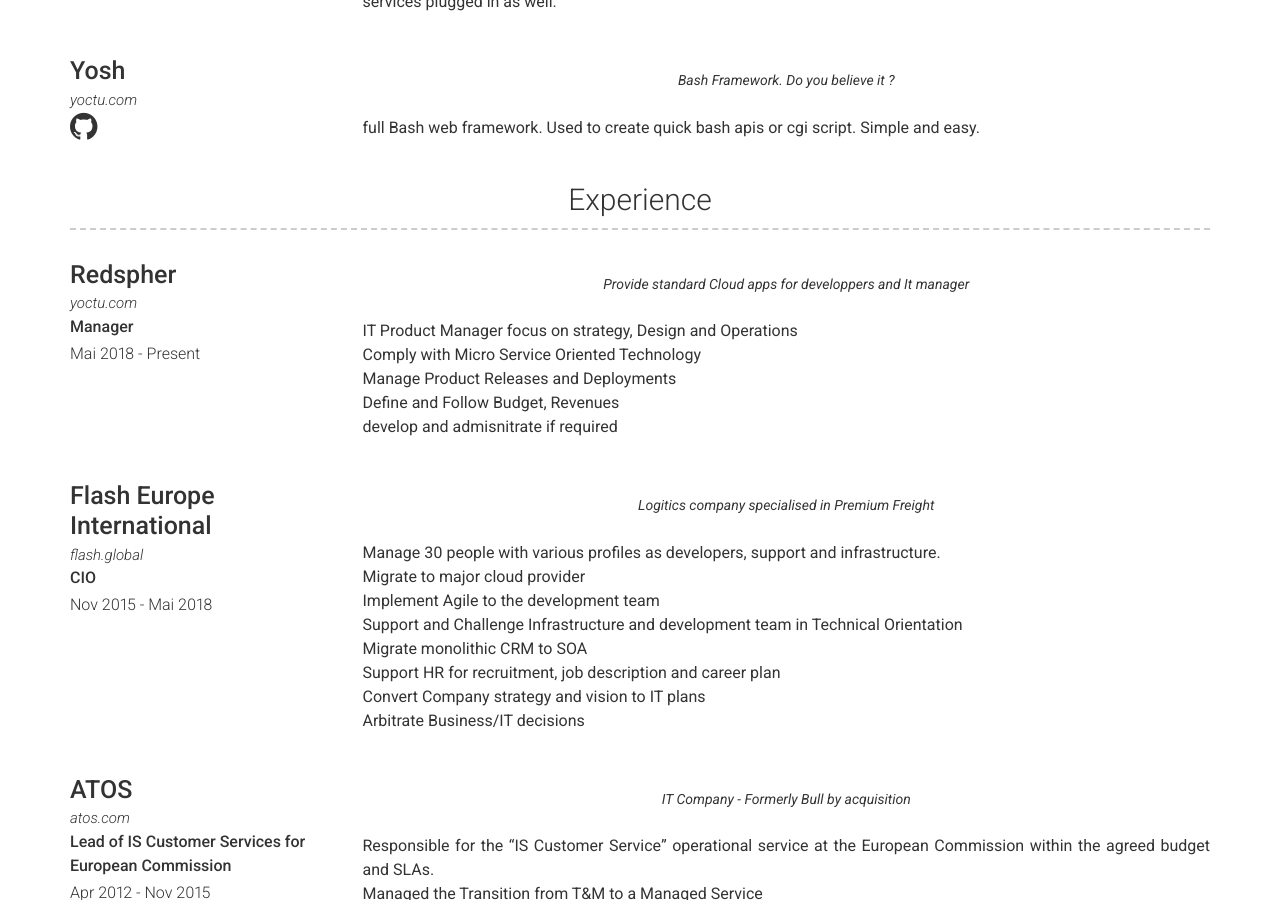
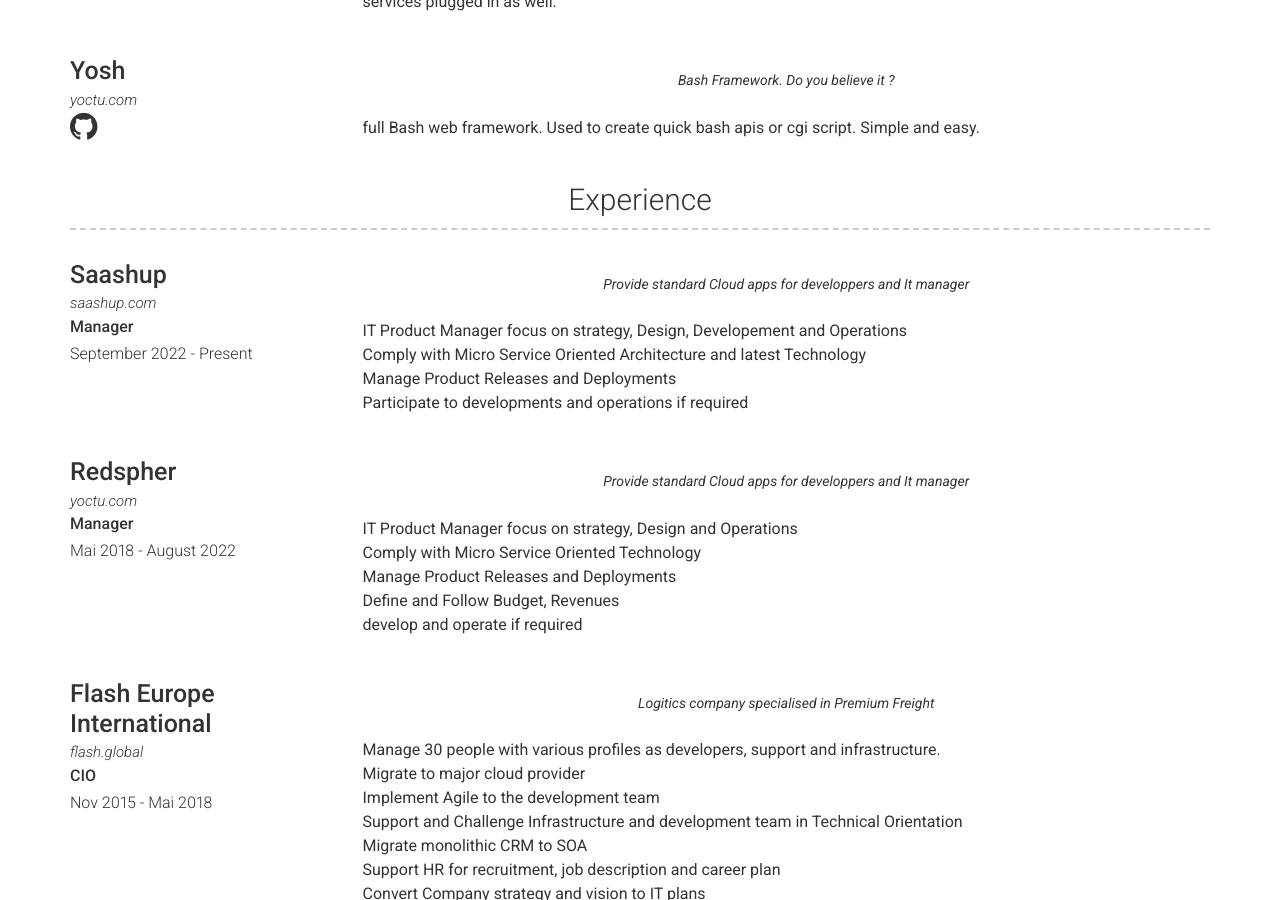
Before and after one commit to lvenier/lvenier.github.io, a Jekyll site: the page built from index.md, in a window 1280 px wide and 900 px high, scrolled down 1693 px. Built offline with Jekyll 4.4.1, drawn with Linux system fonts in a browser that asks for light colours; emoji names are drawn with the system emoji font.

Commit message:
add saashup

```diff
--- a/_data/experience.yml
+++ b/_data/experience.yml
@@ -1,8 +1,21 @@
+- layout: left
+  company: Saashup
+  link: saashup.com
+  job_title: Manager
+  dates: September 2022 - Present
+  quote: >
+    Provide standard Cloud apps for developpers and It manager
+  description: |
+    IT Product Manager focus on strategy, Design, Developement and Operations<br>
+    Comply with Micro Service Oriented Architecture and latest Technology<br>
+    Manage Product Releases and Deployments<br>
+    Participate to developments and operations if required<br>
+
 - layout: left
   company: Redspher
   link: yoctu.com
   job_title: Manager
-  dates: Mai 2018 - Present
+  dates: Mai 2018 - August 2022
   quote: >
     Provide standard Cloud apps for developpers and It manager
   description: |
@@ -10,7 +23,7 @@
     Comply with Micro Service Oriented Technology<br>
     Manage Product Releases and Deployments<br>
     Define and Follow Budget, Revenues <br>
-    develop and admisnitrate if required<br>
+    develop and operate if required<br>
 
 - layout: left
   company: Flash Europe International
```
